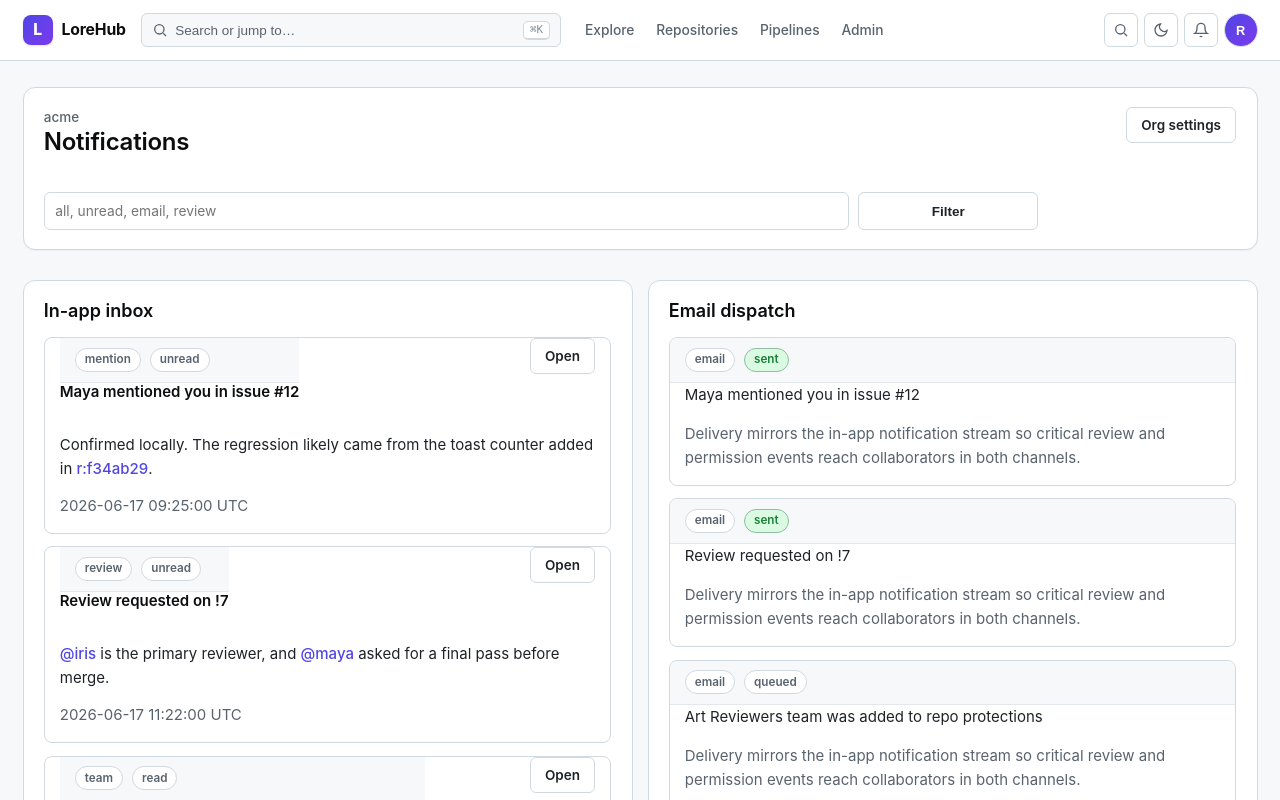
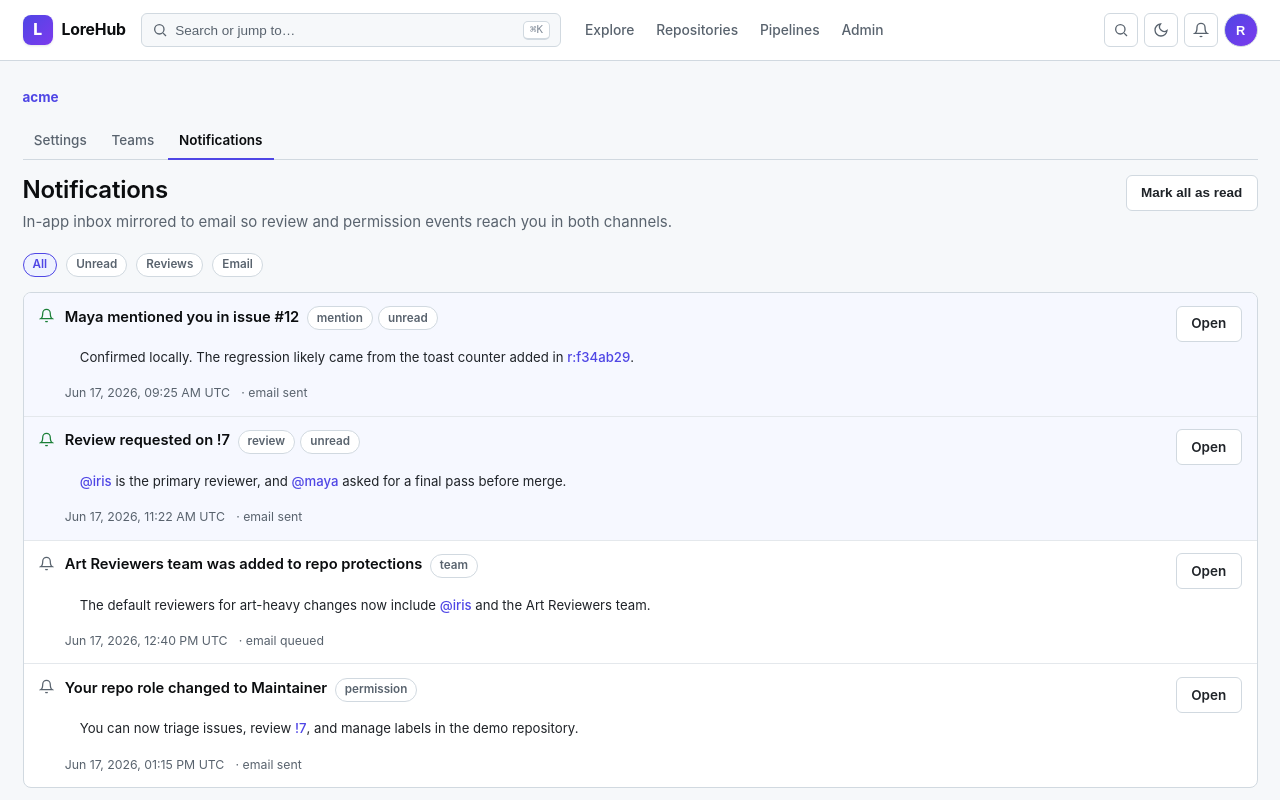
Before and after one commit to GDAgent/LoreHub, a Next.js app in the folder apps/web/: page /acme/notifications in a window 1280 px wide. Shown: the top 800 px of the page. Built offline with nearby package versions, Linux system fonts and the light colour scheme.

Commit message:
UI overhaul batch 7: repo/org settings, teams, notifications

```diff
--- a/apps/web/app/[org]/notifications/page.tsx
+++ b/apps/web/app/[org]/notifications/page.tsx
@@ -1,6 +1,7 @@
 import Link from "next/link";
 
 import { listNotifications } from "@/lib/demo-collaboration";
+import { formatDateTime } from "@/lib/format";
 import { RichText } from "@/lib/render-rich-text";
 import { getSearchParamValue } from "@/lib/search-params";
 
@@ -11,73 +12,98 @@ type NotificationsPageProps = {
   searchParams: Promise<Record<string, string | string[] | undefined>>;
 };
 
+const FILTERS = [
+  { id: "all", label: "All" },
+  { id: "unread", label: "Unread" },
+  { id: "review", label: "Reviews" },
+  { id: "email", label: "Email" },
+] as const;
+
 export default async function NotificationsPage({ params, searchParams }: NotificationsPageProps) {
   const { org } = await params;
   const queryParams = await searchParams;
   const filter = getSearchParamValue(queryParams.filter) ?? "all";
   const notifications = listNotifications(filter);
+  const base = `/${org}/notifications`;
 
   return (
     <main className="shell page">
-      <section className="panel">
+      <section>
+        <div className="repo-path">
+          <Link href={`/${org}`}><strong>{org}</strong></Link>
+        </div>
+        <nav className="route-strip" aria-label="Organization sections">
+          <Link href={`/${org}/settings`}>Settings</Link>
+          <Link href={`/${org}/teams`}>Teams</Link>
+          <Link href={`/${org}/notifications`} className="active" aria-current="page">Notifications</Link>
+        </nav>
+      </section>
+
       <div className="section-header">
         <div>
-            <div className="repo-path">{org}</div>
-            <h1>Notifications</h1>
+          <h1 style={{ margin: 0 }}>Notifications</h1>
+          <p className="muted" style={{ margin: "0.35rem 0 0" }}>In-app inbox mirrored to email so review and permission events reach you in both channels.</p>
         </div>
-          <Link className="button-secondary" href={`/${org}/settings`}>
-            Org settings
+        <button className="button-secondary" type="button">Mark all as read</button>
+      </div>
+
+      <div className="meta-row" style={{ flexWrap: "wrap" }}>
+        {FILTERS.map((f) => {
+          const active = filter === f.id;
+          return (
+            <Link
+              key={f.id}
+              href={f.id === "all" ? base : `${base}?filter=${f.id}`}
+              className={`pill ${active ? "" : "muted-pill"}`}
+              style={active ? { background: "var(--brand-soft)", color: "var(--brand)", borderColor: "var(--brand)" } : {}}
+            >
+              {f.label}
             </Link>
+          );
+        })}
       </div>
-        <form className="toolbar-grid top-gap-sm" method="get">
-          <input defaultValue={filter === "all" ? "" : filter} name="filter" placeholder="all, unread, email, review" type="text" />
-          <button className="button-secondary" type="submit">
-            Filter
-          </button>
-        </form>
-      </section>
 
-      <section className="grid two top-gap">
-        <article className="panel">
-          <h2>In-app inbox</h2>
-          <div className="comment-thread top-gap-sm">
+      {notifications.length ? (
+        <div className="list-rows">
           {notifications.map((notification) => (
-              <article key={notification.id} className="comment-card">
-                <div className="section-header">
-                  <div>
+            <div key={notification.id} className={`list-row${notification.read ? "" : " unread-row"}`}>
+              <span className={`list-row-icon ${notification.read ? "state-draft" : "state-open"}`}>
+                <BellIcon />
+              </span>
+              <div className="list-row-main">
+                <div className="list-row-title">
+                  <Link href={notification.href}>{notification.title}</Link>
+                  <span className="pill muted-pill" style={{ marginLeft: "0.5rem" }}>{notification.kind}</span>
+                  {notification.read ? null : <span className="pill accent-pill" style={{ marginLeft: "0.35rem" }}>unread</span>}
+                </div>
+                <div style={{ margin: "0.25rem 0", fontSize: "0.88rem" }}>
+                  <RichText org={org} repo="demo" text={notification.body} />
+                </div>
+                <div className="list-row-meta">
+                  <span>{formatDateTime(notification.createdAt)}</span>
+                  <span>· email {notification.emailStatus}</span>
+                </div>
+              </div>
               <div className="meta-row">
-                      <span className="pill">{notification.kind}</span>
-                      <span className={`pill ${notification.read ? "muted-pill" : "accent-pill"}`}>{notification.read ? "read" : "unread"}</span>
+                <Link className="button-secondary" href={notification.href}>Open</Link>
               </div>
-                    <h3>{notification.title}</h3>
             </div>
-                  <Link className="button-secondary" href={notification.href}>
-                    Open
-                  </Link>
-                </div>
-                <RichText org={org} repo="demo" text={notification.body} />
-                <p className="muted">{notification.createdAt.replace("T", " ").replace("Z", " UTC")}</p>
-              </article>
           ))}
         </div>
-        </article>
-
-        <article className="panel">
-          <h2>Email dispatch</h2>
-          <div className="comment-thread top-gap-sm">
-            {notifications.map((notification) => (
-              <article key={`${notification.id}-email`} className="comment-card">
-                <div className="meta-row">
-                  <span className="pill muted-pill">email</span>
-                  <span className={`pill ${notification.emailStatus === "sent" ? "success-pill" : "accent-pill"}`}>{notification.emailStatus}</span>
+      ) : (
+        <div className="empty-state">
+          <h3>You&rsquo;re all caught up</h3>
+          <p className="muted">No notifications match this filter.</p>
         </div>
-                <p>{notification.title}</p>
-                <p className="muted">Delivery mirrors the in-app notification stream so critical review and permission events reach collaborators in both channels.</p>
-              </article>
-            ))}
-          </div>
-        </article>
-      </section>
+      )}
     </main>
   );
 }
+
+function BellIcon() {
+  return (
+    <svg width="15" height="15" viewBox="0 0 24 24" fill="none" stroke="currentColor" strokeWidth="2" aria-hidden="true">
+      <path d="M18 8a6 6 0 0 0-12 0c0 7-3 9-3 9h18s-3-2-3-9M13.7 21a2 2 0 0 1-3.4 0" />
+    </svg>
+  );
+}
--- a/apps/web/app/globals.css
+++ b/apps/web/app/globals.css
@@ -781,6 +781,25 @@ table.table tbody tr:hover { background: var(--surface-hover); }
   color: var(--muted);
   font-size: 0.9rem;
 }
+
+.list-row.unread-row {
+  background: color-mix(in srgb, var(--brand-soft) 55%, var(--surface));
+}
+
+.danger-zone {
+  border-color: color-mix(in srgb, var(--danger) 40%, var(--border));
+}
+
+.danger-row {
+  display: flex;
+  align-items: center;
+  justify-content: space-between;
+  gap: 1rem;
+  padding: 0.9rem 0;
+  border-top: 1px solid var(--border-muted);
+}
+
+.danger-row:first-of-type { border-top: none; }
 
 .filter-search {
   display: flex;
```
Also changed, not shown: apps/web/app/[org]/[repo]/settings/page.tsx (+104 -48 lines), apps/web/app/[org]/settings/page.tsx (+59 -38 lines), apps/web/app/[org]/teams/page.tsx (+56 -29 lines), 1 other file (tests, documents, lock files or other folders). Lines whose indentation alone changed are shown as unchanged.
